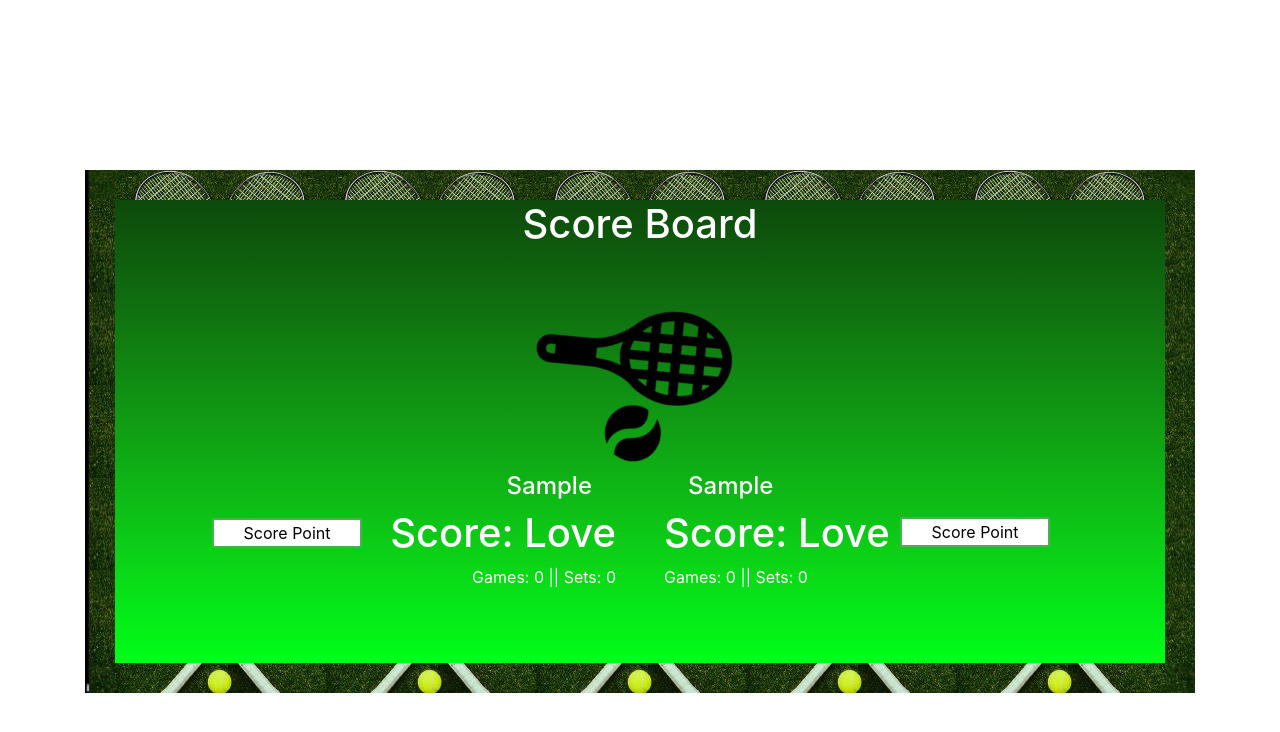
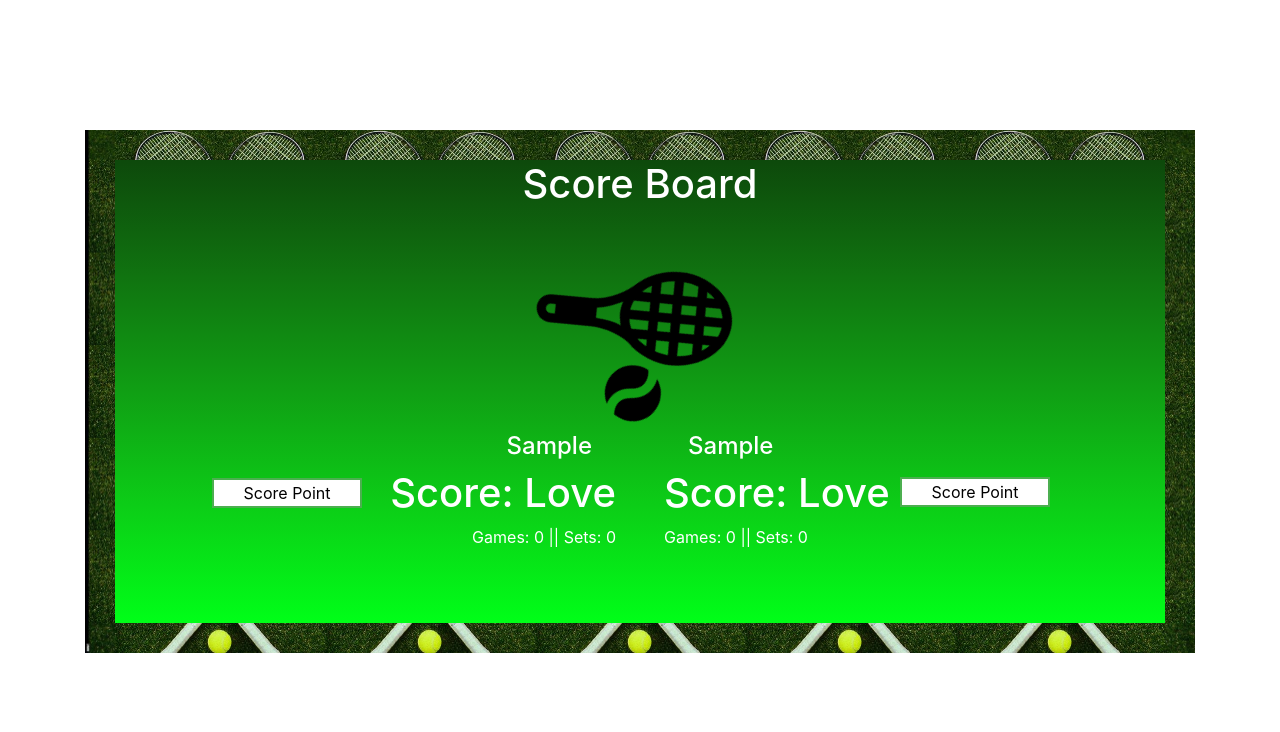
Before and after one commit to imAraam/Tennis-Scoreboard, a React (Create React App) app: page / in a window 1280 px wide. Both pictures are taken after typing "Sample", "Sample" into the empty fields and a click on the button "Submit Names". Shown: the top 732 px of the page. Built offline with nearby package versions, Linux system fonts and the light colour scheme.

Commit message:
Updated Scoreboard CSS

```diff
--- a/src/app_component/scoreBoard.style.css
+++ b/src/app_component/scoreBoard.style.css
@@ -1,5 +1,5 @@
 .container {
-    padding-top: 100px;
+    padding-top: 60px;
     position: relative;
 }
 
```
